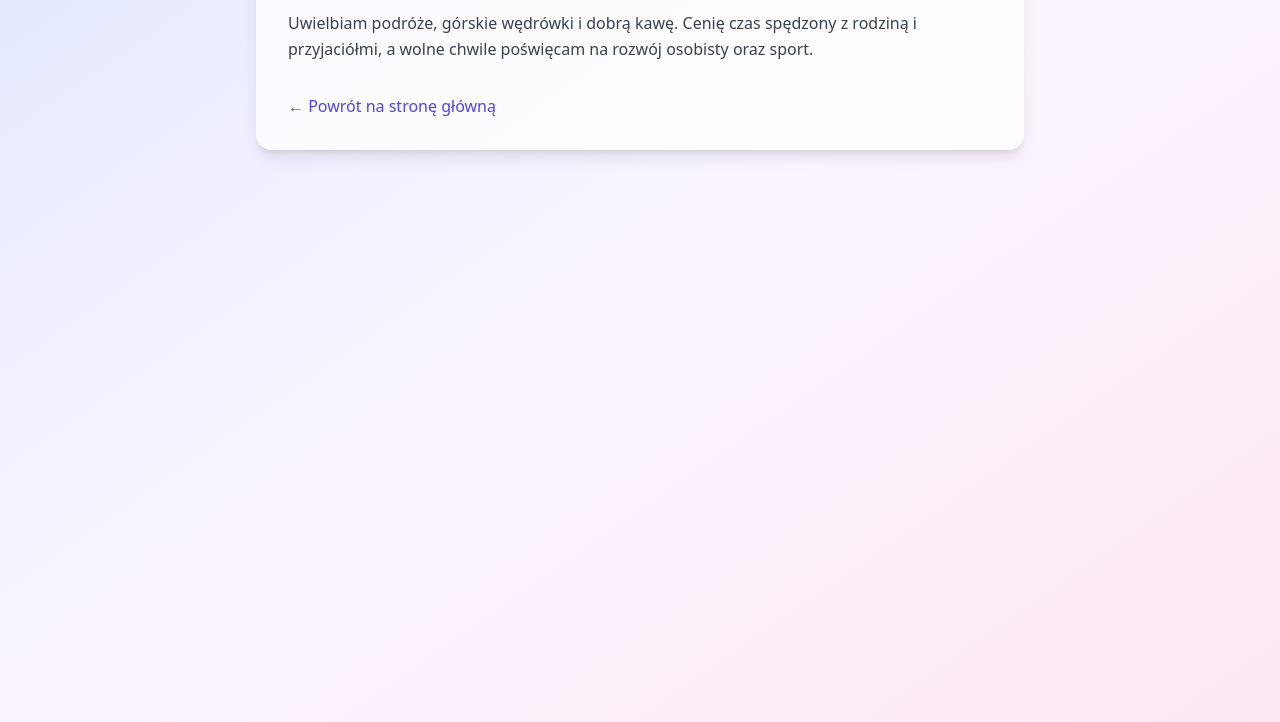
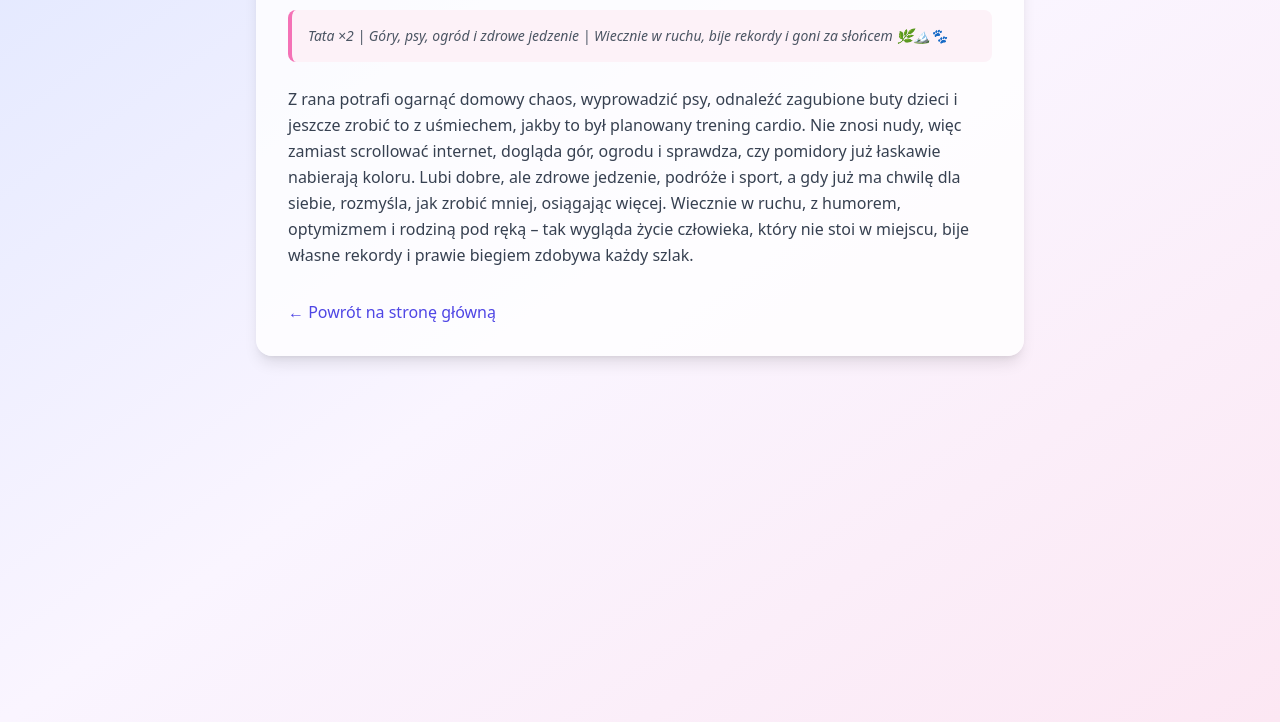
Before and after one commit to Sobotenko/My_Page, a plain HTML site: page prywatnie.html in a window 1280 px wide. Shown: the part 174-896 px from the top of the page. Drawn offline with nearby package versions, Linux system fonts and the light colour scheme.

Commit message:
Prywatnie: add full bio with social media style tagline

```diff
--- a/prywatnie.html
+++ b/prywatnie.html
@@ -23,8 +23,15 @@
   </nav>
   <div class="max-w-3xl mx-auto p-8 my-8 bg-white/80 rounded-2xl shadow-lg mt-24">
     <h1 class="text-4xl font-bold mb-4 text-pink-600">Prywatnie</h1>
+
+    <div class="mb-6 p-4 bg-pink-50 rounded-lg border-l-4 border-pink-400">
+      <p class="text-sm text-gray-600 italic">
+        Tata ×2 | Góry, psy, ogród i zdrowe jedzenie | Wiecznie w ruchu, bije rekordy i goni za słońcem 🌿🏔️🐾
+      </p>
+    </div>
+
     <p class="text-gray-700 leading-relaxed mb-8">
-      Uwielbiam podróże, górskie wędrówki i dobrą kawę. Cenię czas spędzony z rodziną i przyjaciółmi, a wolne chwile poświęcam na rozwój osobisty oraz sport.
+      Z rana potrafi ogarnąć domowy chaos, wyprowadzić psy, odnaleźć zagubione buty dzieci i jeszcze zrobić to z uśmiechem, jakby to był planowany trening cardio. Nie znosi nudy, więc zamiast scrollować internet, dogląda gór, ogrodu i sprawdza, czy pomidory już łaskawie nabierają koloru. Lubi dobre, ale zdrowe jedzenie, podróże i sport, a gdy już ma chwilę dla siebie, rozmyśla, jak zrobić mniej, osiągając więcej. Wiecznie w ruchu, z humorem, optymizmem i rodziną pod ręką – tak wygląda życie człowieka, który nie stoi w miejscu, bije własne rekordy i prawie biegiem zdobywa każdy szlak.
     </p>
     <a href="index.html" class="text-indigo-600 hover:underline">&larr; Powrót na stronę główną</a>
   </div>
```
